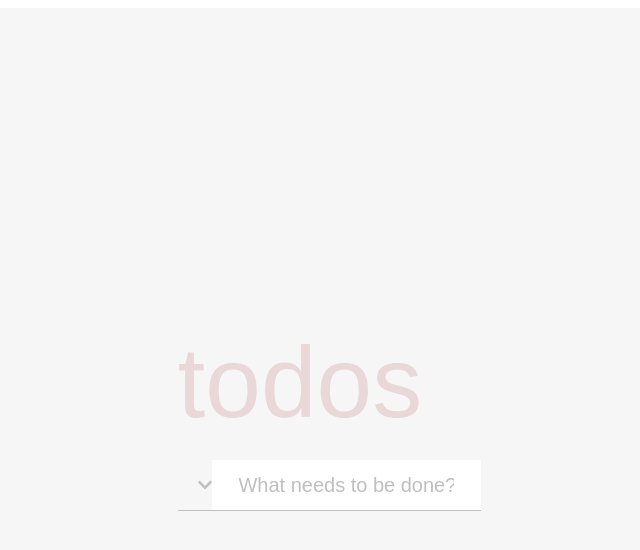
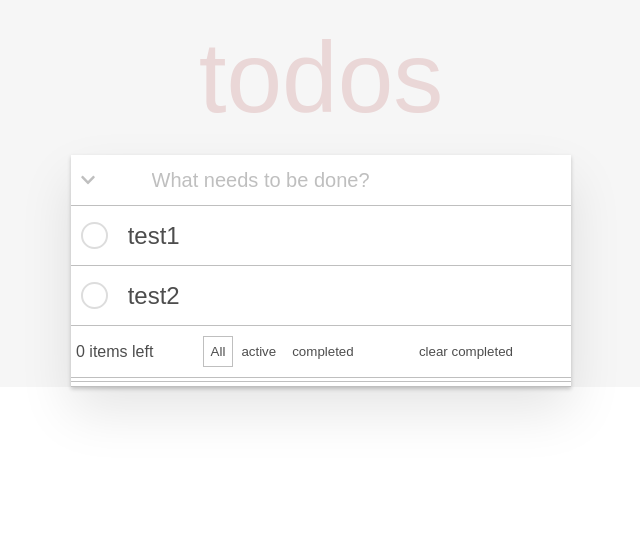
Before and after one commit to IlyassElarbaouti/todoList-react, a React app: page / in a window 1280 px wide. Shown: the top 550 px of the page, without its empty margins (319-959 px from the left). Built offline with nearby package versions, Linux system fonts and the light colour scheme.

Commit message:
todolist

```diff
--- /dev/null
+++ b/babel.config.js
@@ -0,0 +1,3 @@
+module.exports = {
+  presets: ['@babel/preset-env'],
+};
--- a/src/components/app/App.jsx
+++ b/src/components/app/App.jsx
@@ -1,14 +1,37 @@
 import React, { Component } from 'react';
 import Form from '../form/Form.jsx';
-import './app.css'
+import Filters from '../filters/Filters.jsx';
+import TodoList from '../todoList/TodoList.jsx';
+import './app.css';
+export default class App extends Component {
+  constructor(props) {
+    super(props)
+    this.state = {
+      todoList: [
+        {
+          label: 'test1',
+          checked: true,
+          id: 1,
+        },
+        {
+          label: 'test2',
+          checked: true,
+          id: 2,
+        },
+      ],
+    };
+  }
 
-export default class App extends Component {
   render() {
-      return (
-          <div className="app">
-              <h1 className="title">todos</h1>
-              <Form/>
-          </div>
-    )
+    return (
+      <>
+        <h1 className="title">todos</h1>
+        <div className="app">
+          <Form />
+          <TodoList todos={this.state.todoList} />
+          <Filters />
+        </div>
+      </>
+    );
   }
 }
--- a/src/components/app/app.css
+++ b/src/components/app/app.css
@@ -4,3 +4,10 @@
     font-size: 100px;
     color: #ead7d7;
 }
+.app {
+    background-color: white;
+    position: relative;
+    width: 45%;
+    box-shadow: 0 2px 4px 0 rgb(0 0 0 / 20%), 0 25px 50px 0 rgb(0 0 0 / 10%);
+    max-width: 500px;
+}
--- /dev/null
+++ b/src/components/filters/Filters.jsx
@@ -0,0 +1,24 @@
+import React, { Component } from 'react';
+import './filters.css'
+
+export default class Filters extends Component {
+  render() {
+      return (
+        <div className="filters__container">
+          <div className="filters">
+            <span className="count">0 items left</span>
+            <div className="filter__btns">
+              <button className="all btn border">All</button>
+              <button className="active btn">active</button>
+              <button className="completed btn">completed</button>
+            </div>
+            <button className="delete-complete btn">clear completed</button>
+          </div>
+          <div className="overlays">
+            <div className="overlay1 overlay"></div>
+            <div className="overlay2 overlay"></div>
+          </div>
+        </div>
+      );
+  }
+}
--- /dev/null
+++ b/src/components/filters/filters.css
@@ -0,0 +1,70 @@
+.filters {
+  width: 90%;
+  display: flex;
+  align-items: center;
+  justify-content: space-between;
+  padding: 10px 0;
+}
+
+.filters__title {
+  margin-left: 10px;
+}
+
+.btn {
+  background: none;
+  border: none;
+  cursor: pointer;
+  padding: 8px;
+  color: #4d4d4d;
+}
+
+.btn:hover {
+  border: 1px solid #bfbfbf;
+  padding: 7px;
+}
+
+.border {
+  border: 1px solid #bfbfbf;
+  padding: 7px;
+}
+
+.count {
+  margin-left: 5px;
+}
+
+.label {
+  flex: 1;
+}
+
+.checkbox {
+  margin-right: 20px;
+  width: 2em;
+  aspect-ratio: 1;
+  background-color: white;
+  border-radius: 50%;
+  vertical-align: middle;
+  border: 2px solid #ddd;
+  appearance: none;
+  -webkit-appearance: none;
+  outline: none;
+  cursor: pointer;
+}
+
+.checkbox:checked {
+  border: 2px solid grey;
+  background-color: #85bb3e;
+}
+
+.overlays {
+  display: block;
+}
+
+.overlay1 {
+  border-top: 1px solid #bfbfbf;
+}
+
+.overlay {
+  height: 5px;
+  width: 100%;
+  border-bottom: 1px solid #bfbfbf;
+}
--- a/src/components/form/form.css
+++ b/src/components/form/form.css
@@ -1,5 +1,5 @@
 .drop {
-  padding-left: 20px;
+  margin: 10px;
   cursor: pointer;
   color: #bfbfbf;
 }
@@ -26,10 +26,9 @@
   width: 80%;
   border: none;
   font-size: 20px;
+  outline: none;
 }
-.hidden {
-  display: none;
-}
+
 ::placeholder {
   color: #bfbfbf;
   opacity: 1;
--- /dev/null
+++ b/src/components/todoList/TodoList.jsx
@@ -0,0 +1,21 @@
+import React, { Component } from 'react';
+import './todoList.css';
+
+export default class TodoList extends Component {
+  constructor(props) {
+    super(props);
+  }
+  render() {
+    return (
+      <div className="todos">
+        {this.props.todos.map((todo) => (
+          <div key={todo.label} className="todo">
+            <input className="checkbox" type="checkbox" />
+            <h2 className="label">{todo.label}</h2>
+            <button className="closeBtn">x</button>
+          </div>
+        ))}
+      </div>
+    );
+  }
+}
--- /dev/null
+++ b/src/components/todoList/todoList.css
@@ -0,0 +1,47 @@
+.label {
+  flex: 1;
+}
+
+.checkbox {
+  margin-right: 20px;
+  width: 2em;
+  aspect-ratio: 1;
+  background-color: white;
+  border-radius: 50%;
+  vertical-align: middle;
+  border: 2px solid #ddd;
+  appearance: none;
+  -webkit-appearance: none;
+  outline: none;
+  cursor: pointer;
+}
+
+.checkbox:checked {
+  border: 2px solid grey;
+  background-color: #85bb3e;
+}
+.todos {
+  background-color: white;
+}
+.todo:hover .closeBtn {
+  visibility: visible;
+}
+.closeBtn {
+  visibility: hidden;
+  background: none;
+  border: none;
+  color: #b83f45;
+  font-size: 20px;
+  cursor: pointer;
+}
+h2 {
+  font-weight: 300;
+}
+.todo {
+  height: 60px;
+  padding: 0 2%;
+  border-bottom: 1px solid #bfbfbf;
+  display: flex;
+  align-items: center;
+  justify-content: space-evenly;
+}
--- a/src/index.css
+++ b/src/index.css
@@ -1,14 +1,25 @@
 * {
     font-family: Arial, Helvetica, sans-serif;
+    margin: 0;
+    padding: 0;
+    box-sizing: border-box;
 }
 
 #root{
     background-color: #f6f6f6;
     display: flex;
     width: 100vw;
-    min-height: 100vh;
     flex-direction: column;
     justify-content: center;
     align-items: center;
     color: #4d4d4d;
 }
+
+textarea:focus,
+input:focus {
+    outline: none;
+}
+
+.hidden {
+    display: none;
+}
```
Also changed, not shown: src/components/form/Form.jsx (+4 -4 lines), .eslintrc.js (added), .prettierrc.js (added), 1 other file (tests, documents, lock files or other folders).
